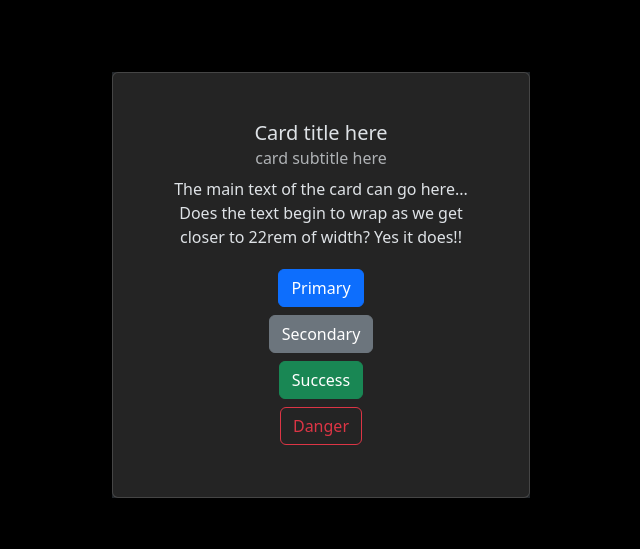
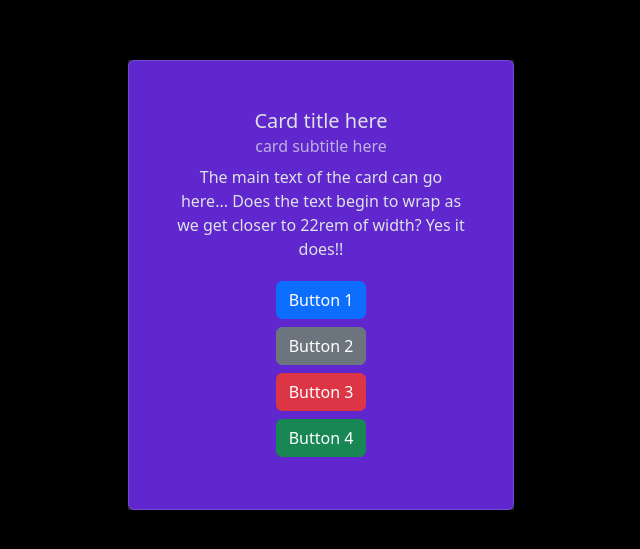
Before and after one commit to BradenKartchner/react-trivia, a React (Vite) app in the folder vite-project/: page / in a window 1280 px wide. Shown: the part 115-664 px from the top of the page, without its empty margins (319-959 px from the left). Built offline with nearby package versions, Linux system fonts and the light colour scheme.

Commit message:
light refactoring to prepare to create main app

```diff
--- a/vite-project/src/App.css
+++ b/vite-project/src/App.css
@@ -35,7 +35,7 @@
 
 .card {
     padding: 2em;
-    background-color: #242424;
+    background-color: rgb(95, 39, 205);
 }
 
 .read-the-docs {
--- a/vite-project/src/components/BootCard.css
+++ b/vite-project/src/components/BootCard.css
@@ -2,7 +2,7 @@
 * just have to remember to import this into BootCard.tsx to make it work
 */
 .card div {
-    width: 22rem;
+    width: 20rem;
     place-items: center;
 }
 
--- a/vite-project/src/components/BootCard.tsx
+++ b/vite-project/src/components/BootCard.tsx
@@ -1,4 +1,7 @@
-// use bootstrap or reactstrap? maybe just try bootstrap first
+// basic example of a Card using Bootstrap classes
+// Expanding this basic card into QuizCard to use for the app
+
+// screen size responsive layouts:
 // see this link: https://www.tutorialrepublic.com/twitter-bootstrap-tutorial/bootstrap-grid-system.php
 // and scroll down a bit to see how to structure a website to work on multiple different size screens
 
@@ -18,21 +21,18 @@ function BootCard() {
                         begin to wrap as we get closer to 22rem of width? Yes it
                         does!!
                     </p>
-                    <p className="card-text">
+                    <p className="card-text" style={{ marginTop: "1rem" }}>
                         <button type="button" className="btn btn-primary">
-                            Primary
+                            Button 1
                         </button>
                         <button type="button" className="btn btn-secondary">
-                            Secondary
+                            Button 2
+                        </button>
+                        <button type="button" className="btn btn-danger">
+                            Button 3
                         </button>
                         <button type="button" className="btn btn-success">
-                            Success
-                        </button>
-                        <button
-                            type="button"
-                            className="btn btn-outline-danger"
-                        >
-                            Danger
+                            Button 4
                         </button>
                     </p>
                 </div>
```
Also changed, not shown: vite-project/src/components/StrapCard.tsx (+3 -4 lines).
